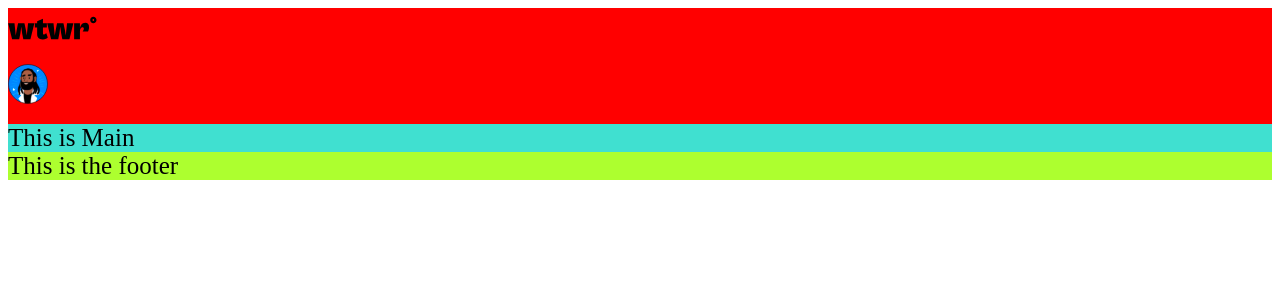
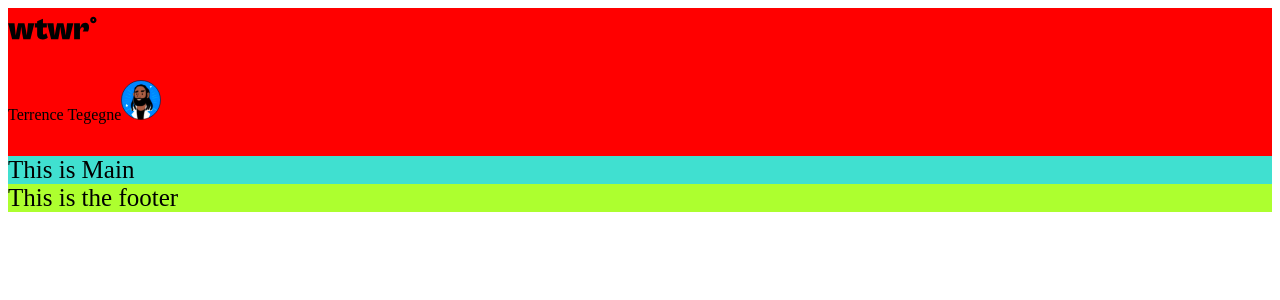
Before and after one commit to blinn26/se_project_react, a React (Create React App) app: page / in a window 1280 px wide. Shown: the top 300 px of the page. Built offline with nearby package versions, Linux system fonts and the light colour scheme.

Commit message:
fixed header js

```diff
--- a/src/components/Header/Header.js
+++ b/src/components/Header/Header.js
@@ -9,14 +9,20 @@ const Header = () => {
     <header className='header'>
       <div className='header__container'>
         <img className='header__logo' src={wtwr} alt='logo' />
-        <div className='header__menu-bar'>
-          <p className='header__date-placeholder'>
-            {/* {currentDate},{weatherData} */}
-            <div className='header__avatar'>
-              <img src={Avatar} alt='Avatar' />
-            </div>
-          </p>
-        </div>
+        <p className='header__date-title'>
+          {/*  {currentdate}
+          {currentWeather} */}
+          <div className='header__menu-bar'>
+            {/* <ToggleSwitch /> */}
+            {/*  <button className='header__plus-clothes' type='button' onClick={handleClickButton}>
+              + Add Clothes
+            </button>  */}
+            <p className='header__user-name'>
+              Terrence Tegegne
+              <img src={Avatar} alt='Avatar' className='header__user-Avatar' />
+            </p>
+          </div>
+        </p>
       </div>
     </header>
   );
```
